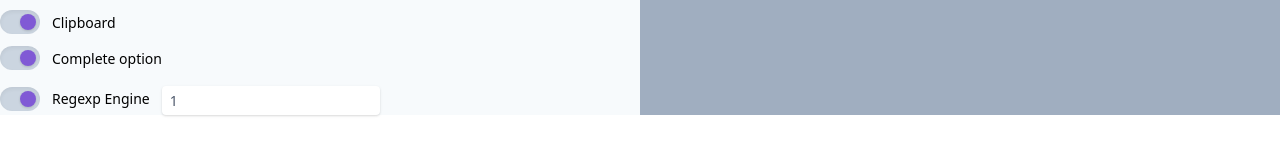
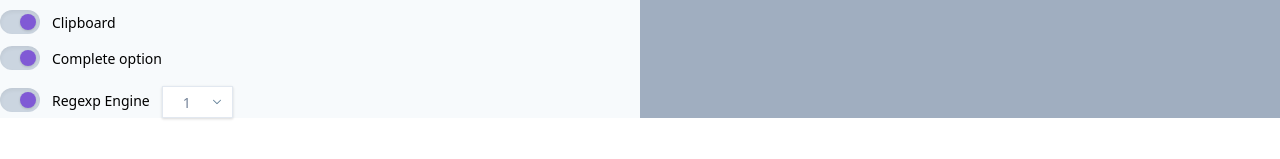
Before and after one commit to tasnimAlam/vim-config-gen, a React (Create React App) app: page / in a window 1280 px wide. Shown: the part 461-620 px from the top of the page. Built offline with nearby package versions, Linux system fonts and the light colour scheme.

Commit message:
Add select option

```diff
--- a/src/App.js
+++ b/src/App.js
@@ -32,12 +32,23 @@ function App() {
 		setControls(updatedControls);
 	};
 
+	const onSelect = e => {
+		const { name, value } = e.target;
+		const updatedControls = {
+			...controls,
+			[name]: { ...controls[name], value: value }
+		};
+
+		setControls(updatedControls);
+	};
+
 	return (
 		<div className="flex">
 			<Controls
 				controls={controls}
 				onToggle={onToggle}
 				onNumberChange={onNumberChange}
+				onSelect={onSelect}
 			/>
 			<Display controls={controls} />
 		</div>
--- a/src/components/Controls.js
+++ b/src/components/Controls.js
@@ -1,8 +1,9 @@
 import React from "react";
 import ToggleButton from "./ToggleButton";
 import NumberInput from "./NumberInput";
+import SelectControls from "./SelectControls";
 
-const Controls = ({ controls, onToggle, onNumberChange }) => {
+const Controls = ({ controls, onToggle, onNumberChange, onSelect }) => {
 	return (
 		<div className="flex-1 bg-gray-100 ">
 			{Object.entries(controls).map(([key, obj]) => (
@@ -15,11 +16,22 @@ const Controls = ({ controls, onToggle, onNumberChange }) => {
 							onClick={onToggle}
 						/>
 					)}
-					{obj.hasOwnProperty("value") && !isNaN(parseInt(obj.value)) && (
-						<NumberInput
+					{obj.hasOwnProperty("value") &&
+						!obj.hasOwnProperty("options") &&
+						!isNaN(parseInt(obj.value)) && (
+							<NumberInput
+								name={key}
+								settings={obj}
+								onNumberChange={onNumberChange}
+							/>
+						)}
+
+					{obj.hasOwnProperty("options") && (
+						<SelectControls
 							name={key}
-							settings={obj}
-							onNumberChange={onNumberChange}
+							value={obj.value}
+							onSelect={onSelect}
+							options={obj.options}
 						/>
 					)}
 				</div>
--- /dev/null
+++ b/src/components/SelectControls.js
@@ -0,0 +1,33 @@
+import React from "react";
+
+const SelectControls = ({ name, value, options, onSelect }) => {
+	if (options.length === 0) return;
+
+	return (
+		<div className="relative inline-flex mt-4 ml-3 pt-0">
+			<svg
+				className="w-2 h-2 absolute top-0 right-0 m-3 pointer-events-none"
+				xmlns="http://www.w3.org/2000/svg"
+				viewBox="0 0 412 232"
+			>
+				<path
+					d="M206 171.144L42.678 7.822c-9.763-9.763-25.592-9.763-35.355 0-9.763 9.764-9.763 25.592 0 35.355l181 181c4.88 4.882 11.279 7.323 17.677 7.323s12.796-2.441 17.678-7.322l181-181c9.763-9.764 9.763-25.592 0-35.355-9.763-9.763-25.592-9.763-35.355 0L206 171.144z"
+					fill="#648299"
+					fillRule="nonzero"
+				/>
+			</svg>
+			<select
+				name={name}
+				value={value}
+				className="border border-gray-300 shadow text-sm text-gray-600 h-8 pl-5 pr-10 bg-white hover:border-gray-400 focus:outline-none appearance-none"
+				onChange={onSelect}
+			>
+				{options.map((option, index) => (
+					<option key={index}>{option}</option>
+				))}
+			</select>
+		</div>
+	);
+};
+
+export default SelectControls;
```
